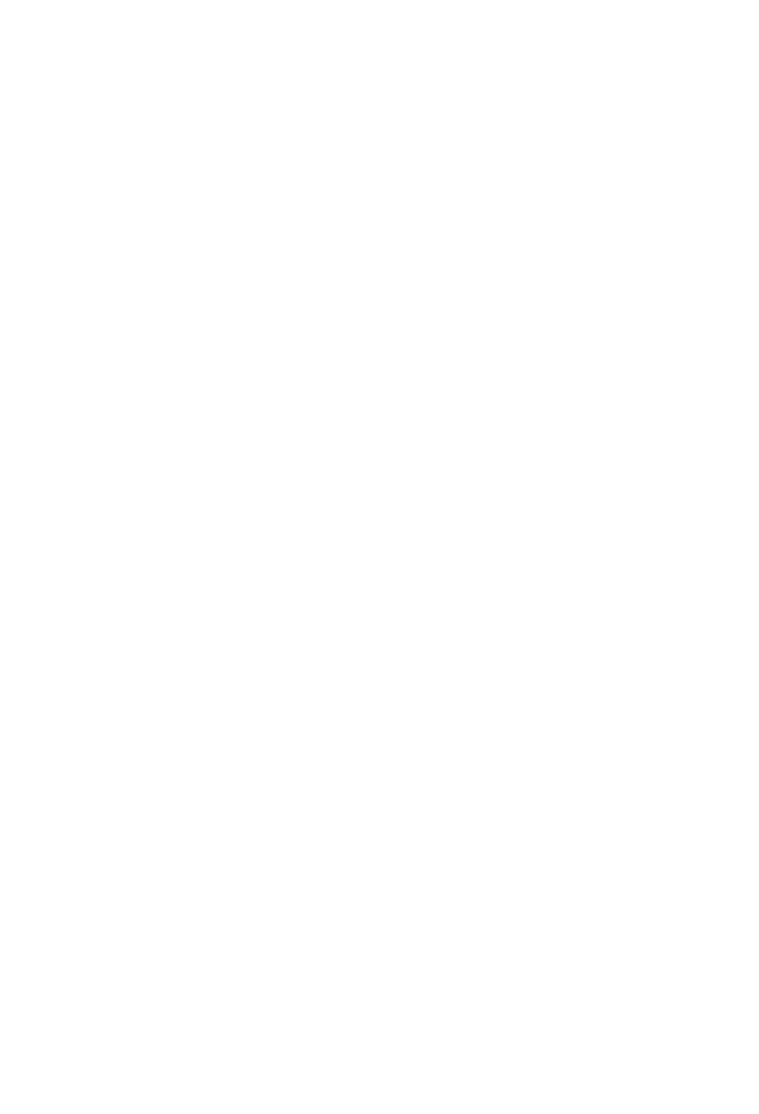
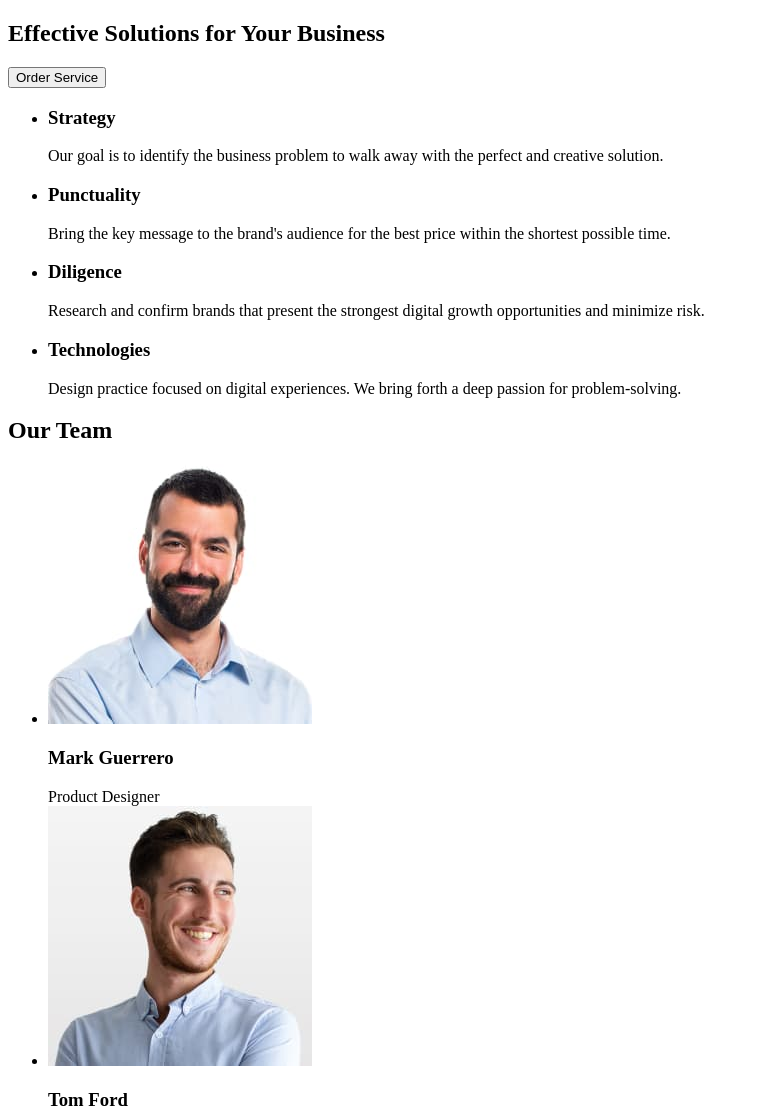
Before and after one commit to ACF136AAV/goit-markup-hw-01, a plain HTML site: page index.html in a window 1280 px wide. Shown: the top 1114 px of the page, without its empty margins (0-759 px from the left). Before the commit the page ends 800 px from the top, so only its background shows below. Drawn offline with Linux system fonts and the light colour scheme.

Commit message:
Filed main with content

```diff
--- a/index.html
+++ b/index.html
@@ -8,10 +8,69 @@
   </head>
   <body>
     <header></header>
+    <!--Main content-->
     <main>
-      <section></section>
-      <section></section>
-      <section></section>
+      <section>
+        <h1>Effective Solutions for Your Business</h1>
+        <button type="submit">Order Service</button>
+      </section>
+      <section>
+        <ul>
+          <li>
+            <h3>Strategy</h3>
+            <p>
+              Our goal is to identify the business problem to walk away with the
+              perfect and creative solution.
+            </p>
+          </li>
+          <li>
+            <h3>Punctuality</h3>
+            <p>
+              Bring the key message to the brand's audience for the best price
+              within the shortest possible time.
+            </p>
+          </li>
+          <li>
+            <h3>Diligence</h3>
+            <p>
+              Research and confirm brands that present the strongest digital
+              growth opportunities and minimize risk.
+            </p>
+          </li>
+          <li>
+            <h3>Technologies</h3>
+            <p>
+              Design practice focused on digital experiences. We bring forth a
+              deep passion for problem-solving.
+            </p>
+          </li>
+        </ul>
+      </section>
+      <section>
+        <h2>Our Team</h2>
+        <ul>
+          <li>
+            <img src="/images/mark.jpg" alt="MarkGuerrero" />
+            <h3>Mark Guerrero</h3>
+            <span>Product Designer</span>
+          </li>
+          <li>
+            <img src="/images/tom.jpg" alt="TomFord" />
+            <h3>Tom Ford</h3>
+            <span>Frontend Developer</span>
+          </li>
+          <li>
+            <img src="/images/camila.jpg" alt="CamilaGarcia" />
+            <h3>Camila Garcia</h3>
+            <span>Marketing</span>
+          </li>
+          <li>
+            <img src="/images/daniel.jpg" alt="DanielWilson" />
+            <h3>Daniel Wilson</h3>
+            <span>UI Designer</span>
+          </li>
+        </ul>
+      </section>
     </main>
     <footer></footer>
   </body>
```
